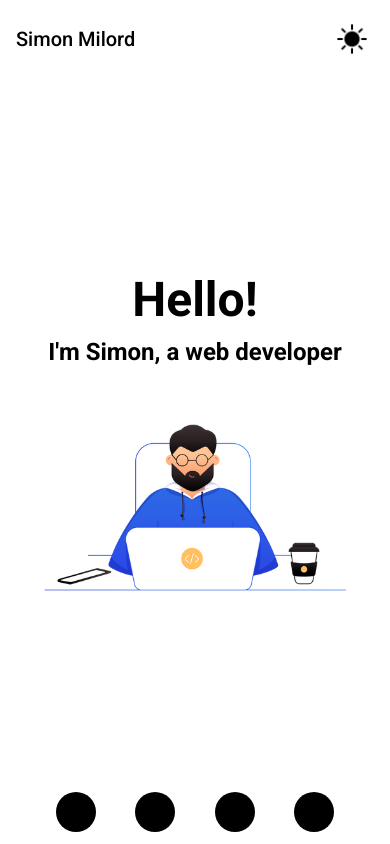
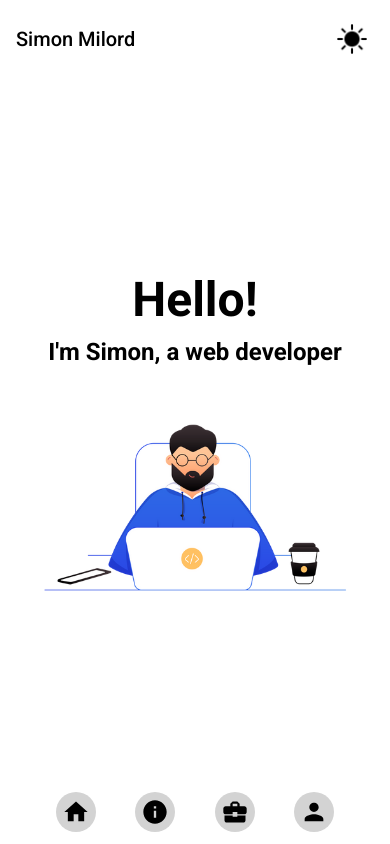
Before and after one commit to SimonMilord/My_Portfolio, a React (Create React App) app: page / in a window 390 px wide. Shown: the top 844 px of the page. Built offline with nearby package versions, Linux system fonts and the light colour scheme.

Commit message:
added navigation for mobile and styling for mobile Nav

```diff
--- a/src/components/Footer/footer.jsx
+++ b/src/components/Footer/footer.jsx
@@ -1,6 +1,6 @@
 import React from "react";
 import "./footer.scss";
-import ArrowUpwardIcon from "@mui/icons-material/ArrowUpward";
+import KeyboardArrowUpIcon from '@mui/icons-material/KeyboardArrowUp';
 import { Link } from "react-scroll";
 const currentYear = new Date().getFullYear();
 
@@ -15,8 +15,8 @@ export default function Footer() {
         <span className="footer__copyright">
           &copy; {currentYear} Let's not pretend this is copyrighted
         </span>
-        <Link className="footer_topBtn" activeClass='active' to='header' smooth={true}>
-          <ArrowUpwardIcon fontSize="large" />
+        <Link className="footer__topBtn" activeClass='active' to='header' smooth={true}>
+          <KeyboardArrowUpIcon fontSize="large" style={{ color: 'black' }} className="icon"/>
         </Link>
       </div>
     </div>
--- a/src/components/Footer/footer.scss
+++ b/src/components/Footer/footer.scss
@@ -35,11 +35,19 @@
     border-radius: 50%;
     background-color: white;
     border: none;
-    height: 2.5rem;
-    width: 2.5rem;
+    height: 3rem;
+    width: 3rem;
     cursor: pointer;
     &:hover {
-      background-color: lightgray;
+      background-color: lightgrey;
+    }
+    .icon {
+      &:hover {
+        height: 2.5rem;
+        width: 2.5rem;
+        transition: 0.3s;
+        transform: translate(0px, -5px);
+      }
     }
   }
 }
--- a/src/components/MobileNav/mobileNav.jsx
+++ b/src/components/MobileNav/mobileNav.jsx
@@ -1,36 +1,75 @@
 import React, { useEffect, useState } from "react";
 import "./mobileNav.scss";
-import HomeIcon from '@mui/icons-material/Home';
-import InfoIcon from '@mui/icons-material/Info';
-import BusinessCenterIcon from '@mui/icons-material/BusinessCenter';
-import PersonIcon from '@mui/icons-material/Person';
+import HomeIcon from "@mui/icons-material/Home";
+import InfoIcon from "@mui/icons-material/Info";
+import BusinessCenterIcon from "@mui/icons-material/BusinessCenter";
+import PersonIcon from "@mui/icons-material/Person";
+import { Link } from "react-scroll";
 
 export default function MobileNav(props) {
-  // let theme = "light";
-  let [theme, setTheme] = useState('light');
+  let [theme, setTheme] = useState("light");
   useEffect(() => {
-    setTheme(localStorage.getItem('theme'));
-    // console.log(theme);
-  }, [theme])
+    setTheme(localStorage.getItem("theme"));
+  }, [theme]);
 
-  window.addEventListener('storage', () => {
-    console.log(JSON.parse(window.localStorage.getItem('theme')));
-  })
+  window.addEventListener("storage", () => {
+    console.log(JSON.parse(window.localStorage.getItem("theme")));
+  });
 
   return (
     <div className={theme === "light" ? "mobileNav" : "mobileNav-dark"}>
-      <div className={theme === "light" ? "mobileNav__link" : "mobileNav-dark__link"}>
-        <HomeIcon className="mobileNav__icon"/>
-      </div>
-      <div className={theme === "light" ? "mobileNav__link" : "mobileNav-dark__link"}>
-        <InfoIcon className="mobileNav__icon"/>
-      </div>
-      <div className={theme === "light" ? "mobileNav__link" : "mobileNav-dark__link"}>
-        <BusinessCenterIcon className="mobileNav__icon"/>
-      </div>
-      <div className={theme === "light" ? "mobileNav__link" : "mobileNav-dark__link"}>
-        <PersonIcon className="mobileNav__icon" style={{ fontSize: 24 }}/>
-      </div>
+      <Link
+        className={
+          theme === "light" ? "mobileNav__link" : "mobileNav-dark__link"
+        }
+        activeClass="active"
+        to="header"
+        smooth={true}
+      >
+        <HomeIcon
+          style={{ color: "black", fontSize: 28 }}
+          className="mobileNav__icon"
+        />
+      </Link>
+      <Link
+        className={
+          theme === "light" ? "mobileNav__link" : "mobileNav-dark__link"
+        }
+        activeClass="active"
+        to="about"
+        smooth={true}
+      >
+        <InfoIcon
+          style={{ color: "black", fontSize: 28 }}
+          className="mobileNav__icon"
+        />
+      </Link>
+      <Link
+        className={
+          theme === "light" ? "mobileNav__link" : "mobileNav-dark__link"
+        }
+        activeClass="active"
+        to="projects"
+        smooth={true}
+      >
+        <BusinessCenterIcon
+          style={{ color: "black", fontSize: 28 }}
+          className="mobileNav__icon"
+        />
+      </Link>
+      <Link
+        className={
+          theme === "light" ? "mobileNav__link" : "mobileNav-dark__link"
+        }
+        activeClass="active"
+        to="contact"
+        smooth={true}
+      >
+        <PersonIcon
+          style={{ color: "black", fontSize: 28 }}
+          className="mobileNav__icon"
+        />
+      </Link>
     </div>
   );
 }
--- a/src/components/MobileNav/mobileNav.scss
+++ b/src/components/MobileNav/mobileNav.scss
@@ -9,20 +9,17 @@
   bottom: 0;
   width: 100%;
   height: 4rem;
-  background-color: black;
+  background-color: white;
   @include tablet {
     display: none;
   }
   &__link {
-    background-color: white;
+    background-color: lightgrey;
     border-radius: 50%;
-    width: 2.5rem;
-    height: 2.5rem;
+    width: 3rem;
+    height: 3rem;
     @include display-flex(row,center,center);
     cursor: pointer;
-    &:hover {
-      background-color: gray;
-    }
   }
 }
 
@@ -39,14 +36,11 @@
     display: none;
   }
   &__link {
-    background-color: black;
+    background-color: lightgrey;
     border-radius: 50%;
     width: 2.5rem;
     height: 2.5rem;
     @include display-flex(row,center,center);
     cursor: pointer;
-    &:hover {
-      background-color: gray;
-    }
   }
 }
--- a/src/components/Themes/darkMode.scss
+++ b/src/components/Themes/darkMode.scss
@@ -11,7 +11,7 @@
   border: none;
   border-radius: 50%;
   &:hover {
-    background-color: lightgray;
+    background-color: lightgrey;
     // transition: 0.3s linear;
     filter: none;
     cursor: pointer;
```
